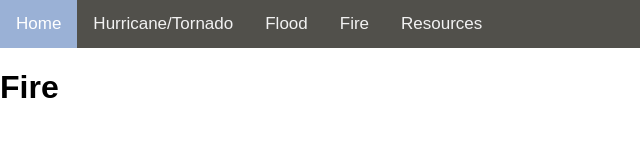
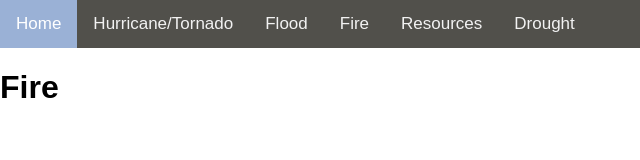
Before and after one commit to ElmoEnthusiast/NATURAL-DISASTER-CAT, a plain HTML site: page fire.html in a window 1280 px wide. Shown: the full height of the page, 0-640 px from the left. Drawn offline with Linux system fonts and the light colour scheme.

Commit message:
Update fire.html

```diff
--- a/fire.html
+++ b/fire.html
@@ -42,6 +42,7 @@ body {
   <a href="./flood.html">Flood</a>
   <a href="./fire.html">Fire</a>
   <a href="./resources.html">Resources</a>
+  <a href="./drought.html">Drought</a>
 </div>
 
 <h1>Fire<h1>
```
